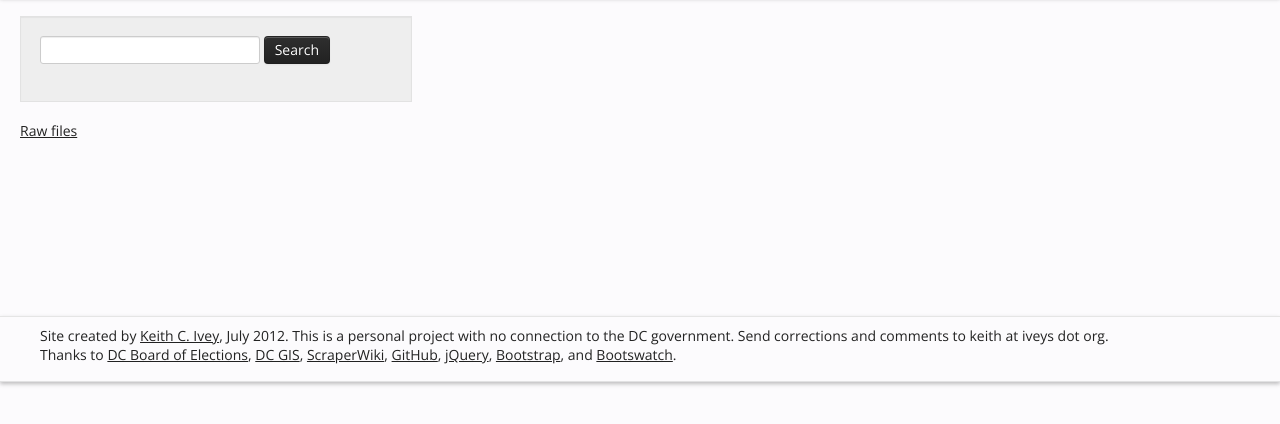
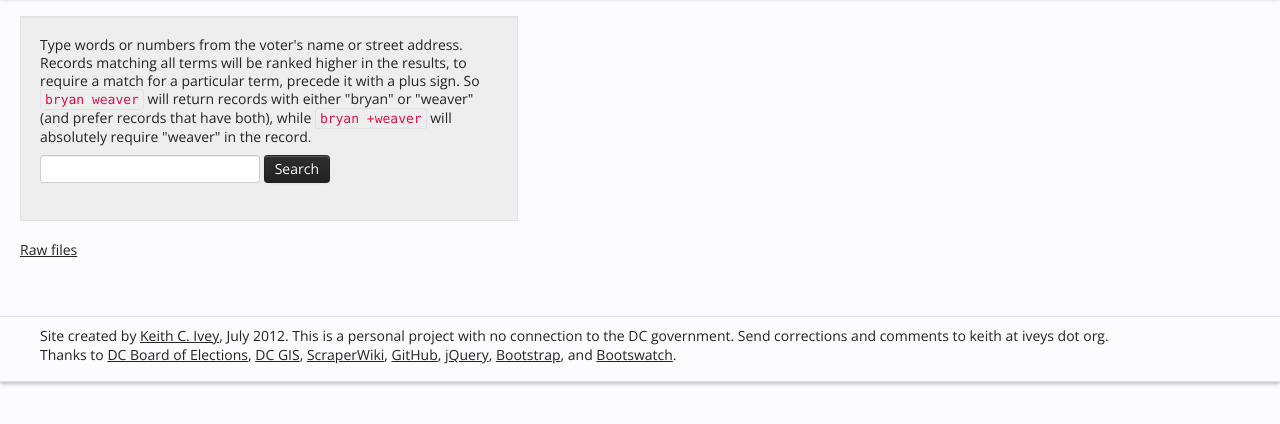
Before and after one commit to kcivey/runforanc, a plain HTML site: page web/voters/index.html in a window 1280 px wide. Shown: the part 44-468 px from the top of the page. Drawn offline with nearby package versions, Linux system fonts and the light colour scheme.

Commit message:
add some instructions

```diff
--- a/web/voters/index.html
+++ b/web/voters/index.html
@@ -47,11 +47,22 @@
 
     <div class="container-fluid">
       <div class="row-fluid">
-        <div class="span4">
+        <div class="span5">
           <div class="well">
             <form action="/" id="form-search" class="form-horizontal">
-              <input type="search" name="q" id="q"/>
-              <button type="submit" class="btn btn-primary">Search</button></p>
+              <p>
+                Type words or numbers from the voter's name or street address.
+                Records matching all terms will be ranked higher in the results,
+                to require a match for a particular term, precede it with a
+                plus sign. So <code>bryan weaver</code> will return records with
+                either "bryan" or "weaver" (and prefer records that have both),
+                while <code>bryan +weaver</code> will absolutely require
+                "weaver" in the record.
+              </p>
+              <p>
+                <input type="search" name="q" id="q"/>
+                <button type="submit" class="btn btn-primary">Search</button>
+              </p>
               <!--
               <div class="control-group">
                 <label class="control-label" for="lastname">Last name</label>
@@ -64,7 +75,7 @@
           </div>
           <p><a href="files/">Raw files</a></p>
         </div>
-        <div class="span8" id="result-div">
+        <div class="span7" id="result-div">
           <table class="table table-condensed table-striped hide">
             <thead>
               <th>Name</th>
```
